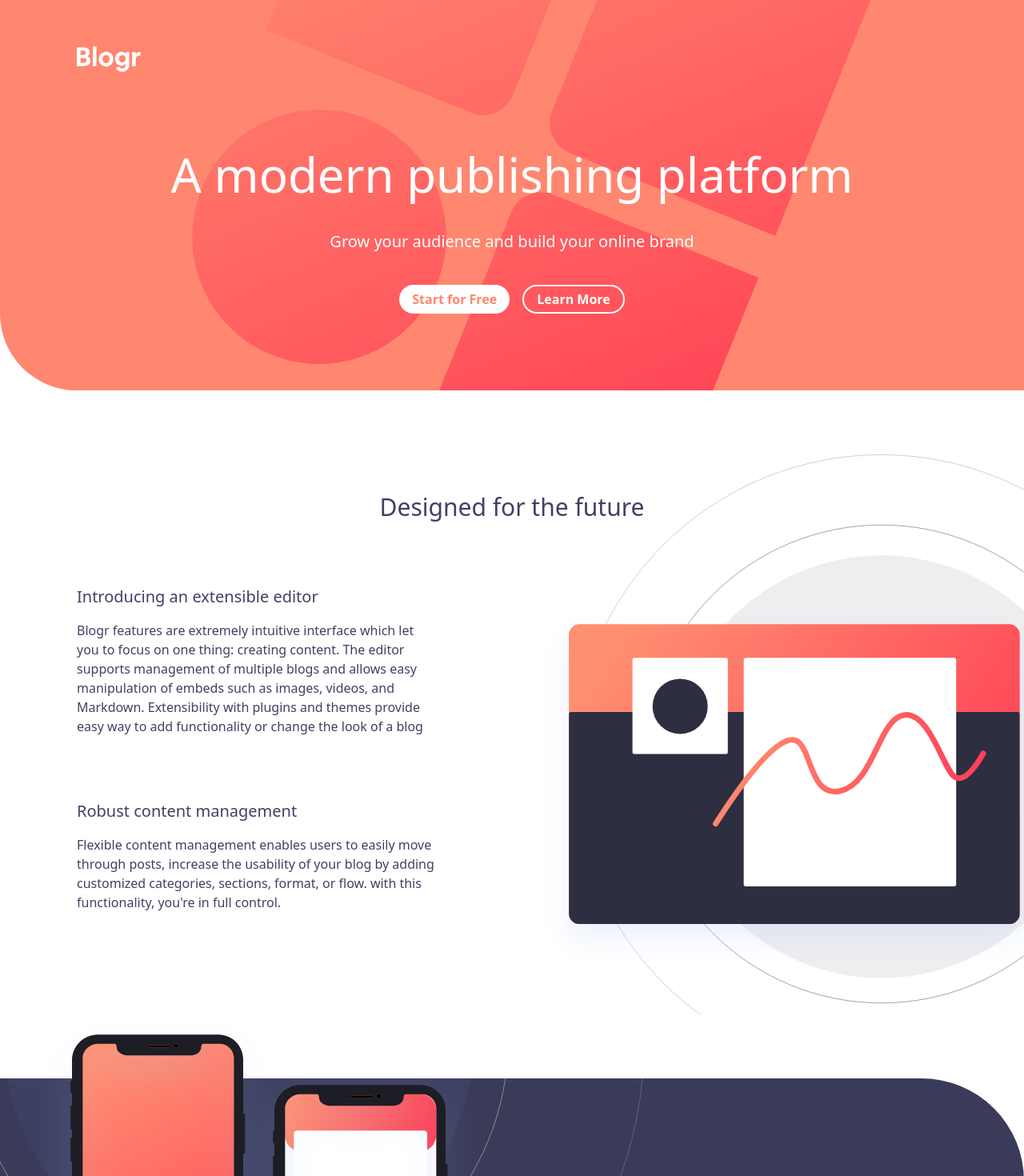
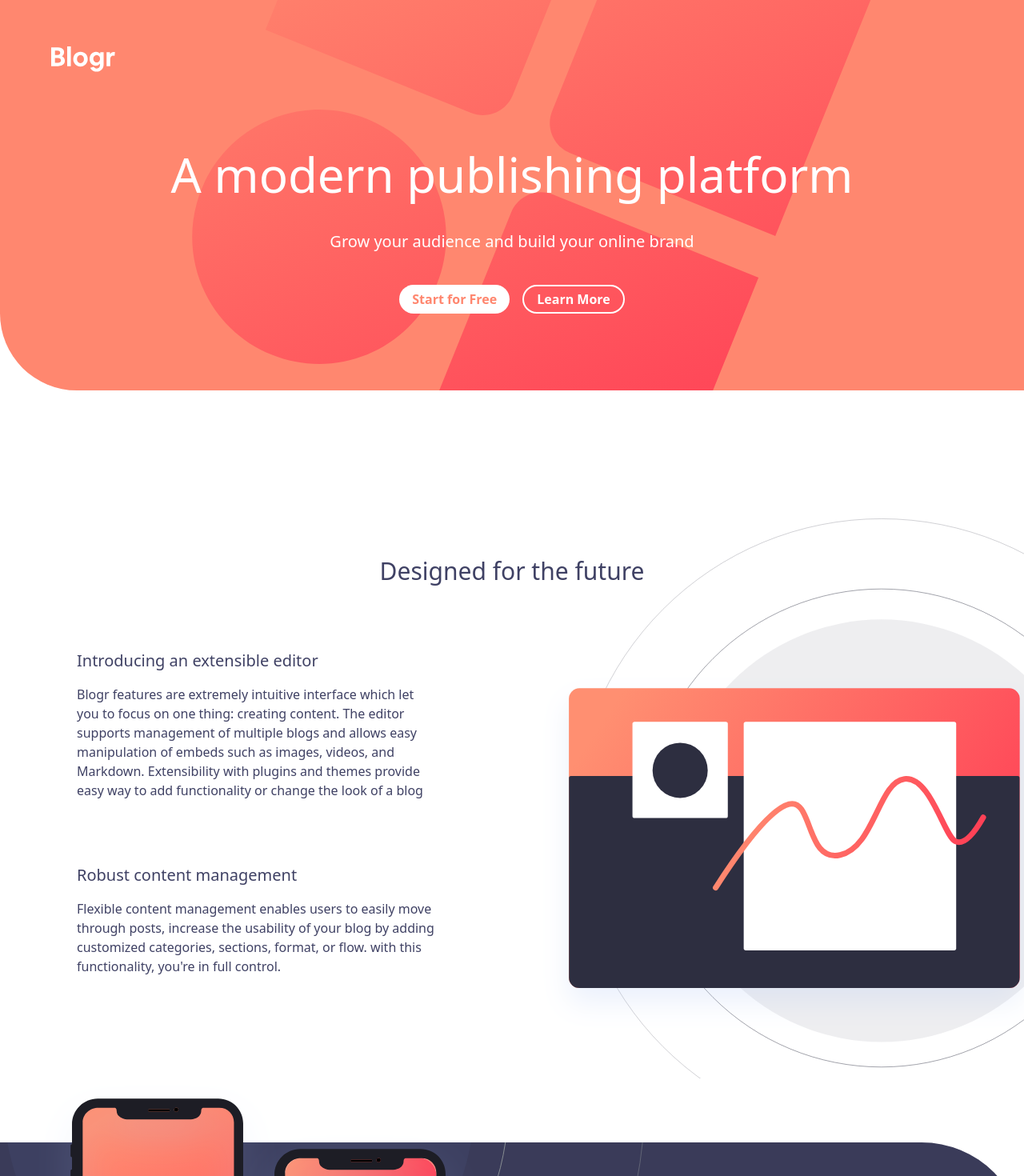
Before and after one commit to Habidoye97/blogr-landing-page, a React (Create React App) app: page / in a window 1280 px wide. Shown: the top 1470 px of the page at 80% size. Built offline with nearby package versions, Linux system fonts and the light colour scheme.

Commit message:
Change header styles

```diff
--- a/src/Components/Header.jsx
+++ b/src/Components/Header.jsx
@@ -14,7 +14,7 @@ function Header() {
     <>
       <header className='bg-[#FF876F] relative overflow-hidden rounded-bl-[6rem]'>
         <img src={BackgroundPattern} alt="" className='absolute -top-[28rem] z-0' />
-        <div className='container mx-auto z-10 text-black px-24 pt-14 pb-24 relative'>
+        <div className='container mx-auto z-10 text-black sm:px-12 px-8 mmd:px-16 pt-14 pb-24 relative'>
           <div className='flex gap-8 justify-between'>
             <div className='flex items-center'>
               <img className='w-20' src={Logo} alt="logo"/>
--- a/src/Components/Main.jsx
+++ b/src/Components/Main.jsx
@@ -7,7 +7,7 @@ import illustrationLaptop from '../images/illustration-laptop-desktop.svg'
 function Main() {
   return (
     <>
-      <section className='relative overflow-hidden box-border mb-20'>
+      <section className='relative overflow-hidden box-border my-20'>
         <div className='container mx-auto box-border mmd:py-32 text-[#3F4164]'>
           <div className='bg-transparent  box-border'>
             <h1 className='text-center text-3xl bg-transparent'>Designed for the future</h1>
--- a/src/Components/NavBar.jsx
+++ b/src/Components/NavBar.jsx
@@ -33,7 +33,7 @@ function NavBar({navIsShowing}) {
 
   return (
     <div className='flex items-center justify-between'>
-      <nav className={`lg:flex lg:justify-between animate-slide_in_out flex-1 ${navIsShowing? 'fixed block top-28 bg-white p-8 rounded-2xl':'hidden'}`}>
+      <nav className={`lg:flex lg:justify-between animate-slide_in_out flex-1 ${navIsShowing? 'fixed block top-28 bg-white rounded-2xl':'hidden'}`}>
         <ul className='lg:flex lg:text-white lg:gap-10 '>
           {newLinks.map((link) => {
             return (
```
